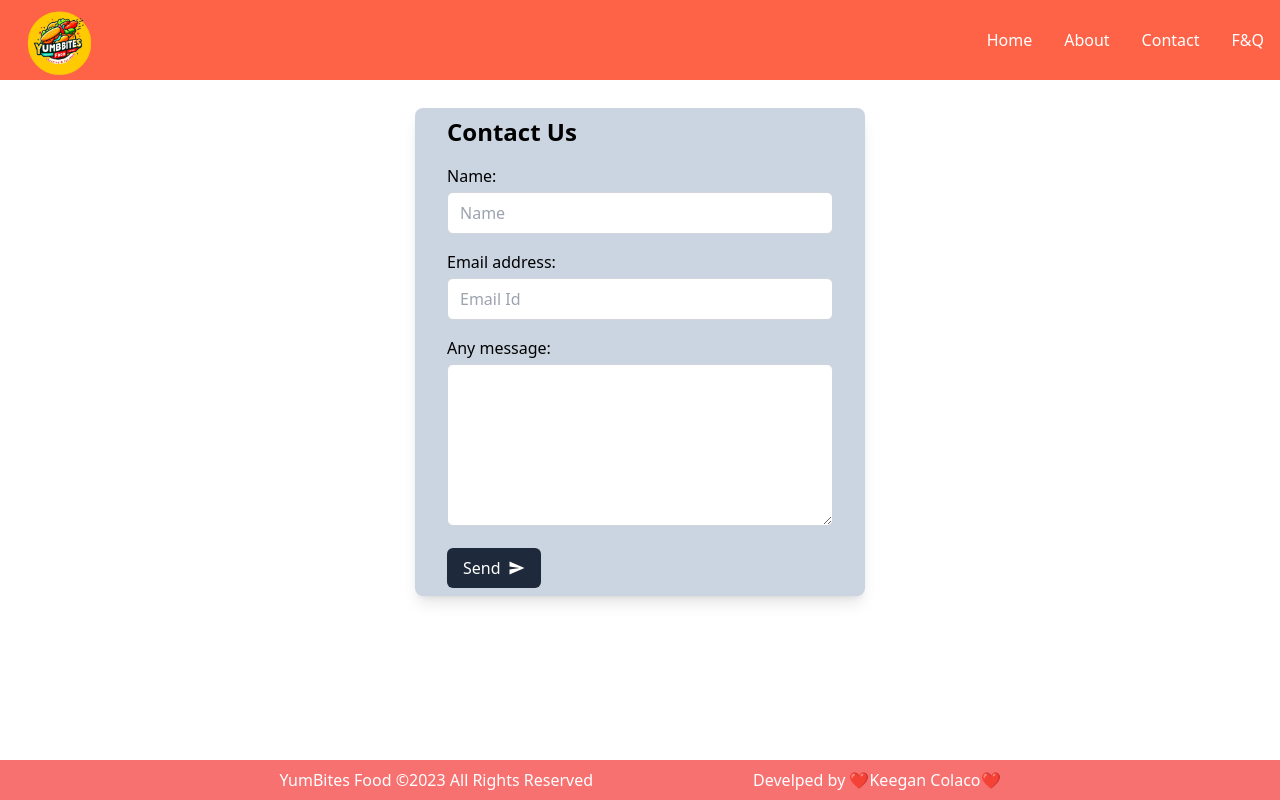
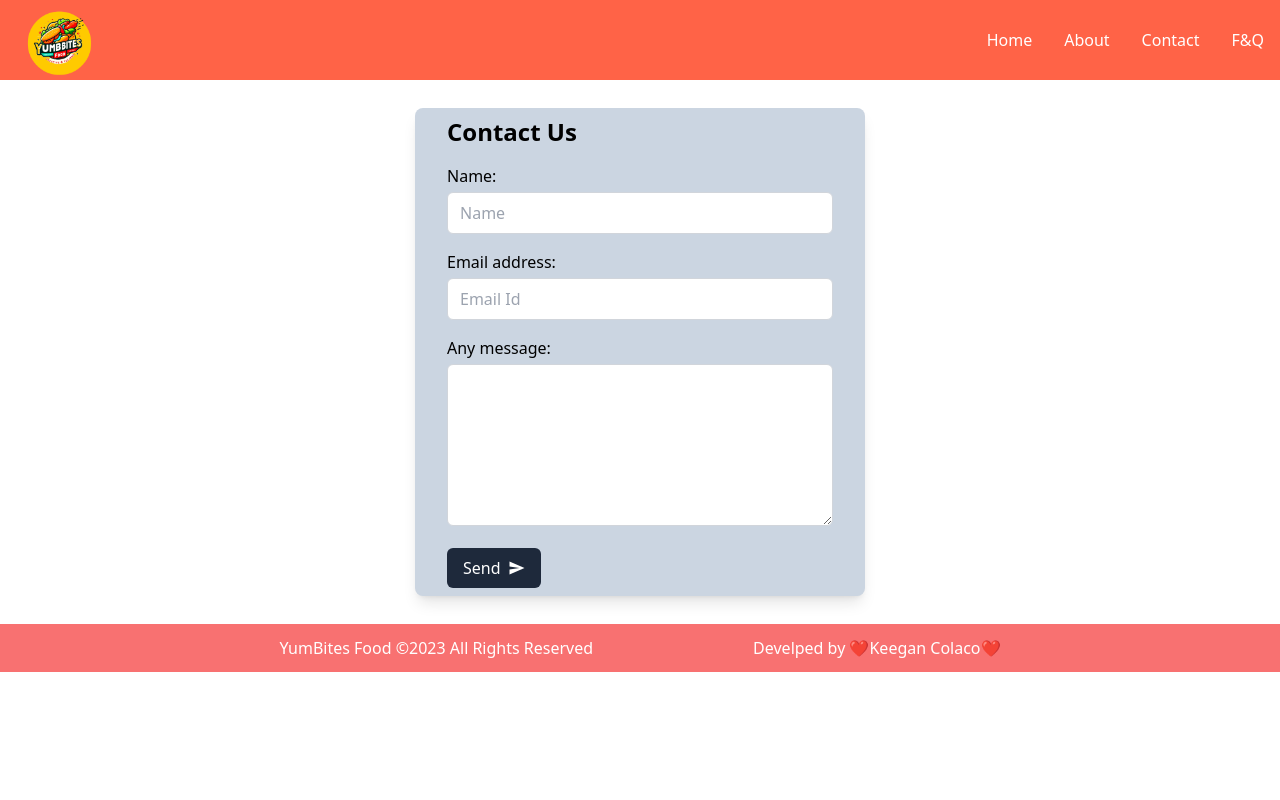
Before and after one commit to Keegan-20/YumBites-Food, a React (Vite) app: page /contactUs in a window 1280 px wide. Built offline with nearby package versions, Linux system fonts and the light colour scheme.

Commit message:
Fixed:Footer Overlapping with Restaurant Cards

```diff
--- a/src/components/Footer.js
+++ b/src/components/Footer.js
@@ -17,7 +17,7 @@ const Footer = () => {
         <FooterShimmer />
       ) : (
         <footer data-testid="footer">
-          <h4 className="flex justify-center w-full fixed bottom-0 max-h-14 p-2 bg-red-400 text-white">
+          <h4 className="flex justify-center w-full mt-4 max-h-14 p-3 bg-red-400 text-white ">
             YumBites Food &copy;2023 All Rights Reserved
             {/* have used useContext hook  */}
             <span className="ml-40">Develped by ❤️{user.name}❤️</span>
```
